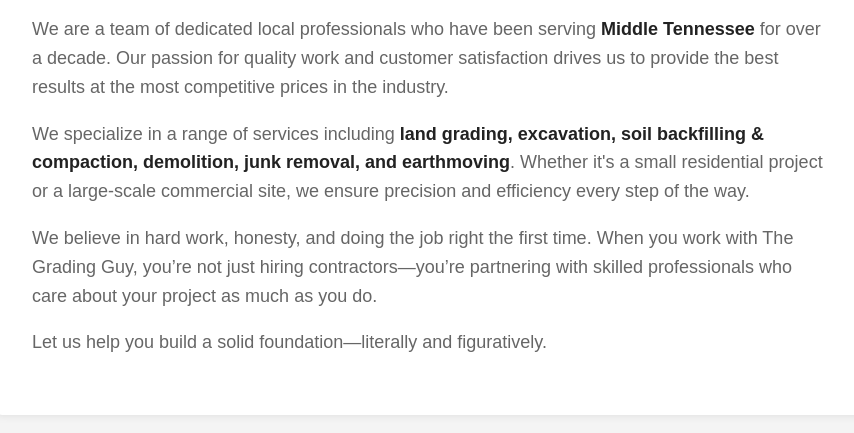
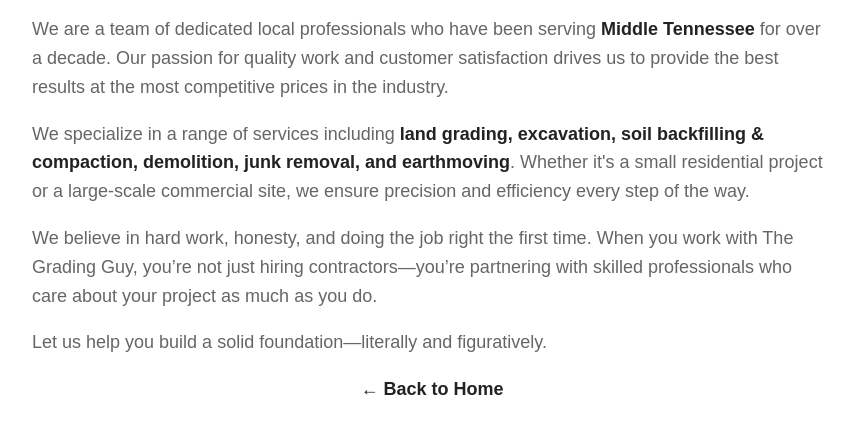
Before and after one commit to mcflippy/The-Grading-Guy, a plain HTML site: page about.html in a window 1280 px wide. Shown: the part 259-692 px from the top of the page, without its empty margins (208-1062 px from the left). Drawn offline with Linux system fonts and the light colour scheme.

Commit message:
Update about.html

```diff
--- a/about.html
+++ b/about.html
@@ -45,6 +45,10 @@
         <p>We specialize in a range of services including <span class="highlight">land grading, excavation, soil backfilling & compaction, demolition, junk removal, and earthmoving</span>. Whether it's a small residential project or a large-scale commercial site, we ensure precision and efficiency every step of the way.</p>
         <p>We believe in hard work, honesty, and doing the job right the first time. When you work with The Grading Guy, you’re not just hiring contractors—you’re partnering with skilled professionals who care about your project as much as you do.</p>
         <p>Let us help you build a solid foundation—literally and figuratively.</p>
+        <p style="text-align:center;">
+    <a href="index.html" style="text-decoration:none; color:#222; font-weight:bold;">← Back to Home</a>
+</p>
+
     </div>
 </body>
 </html>
```
